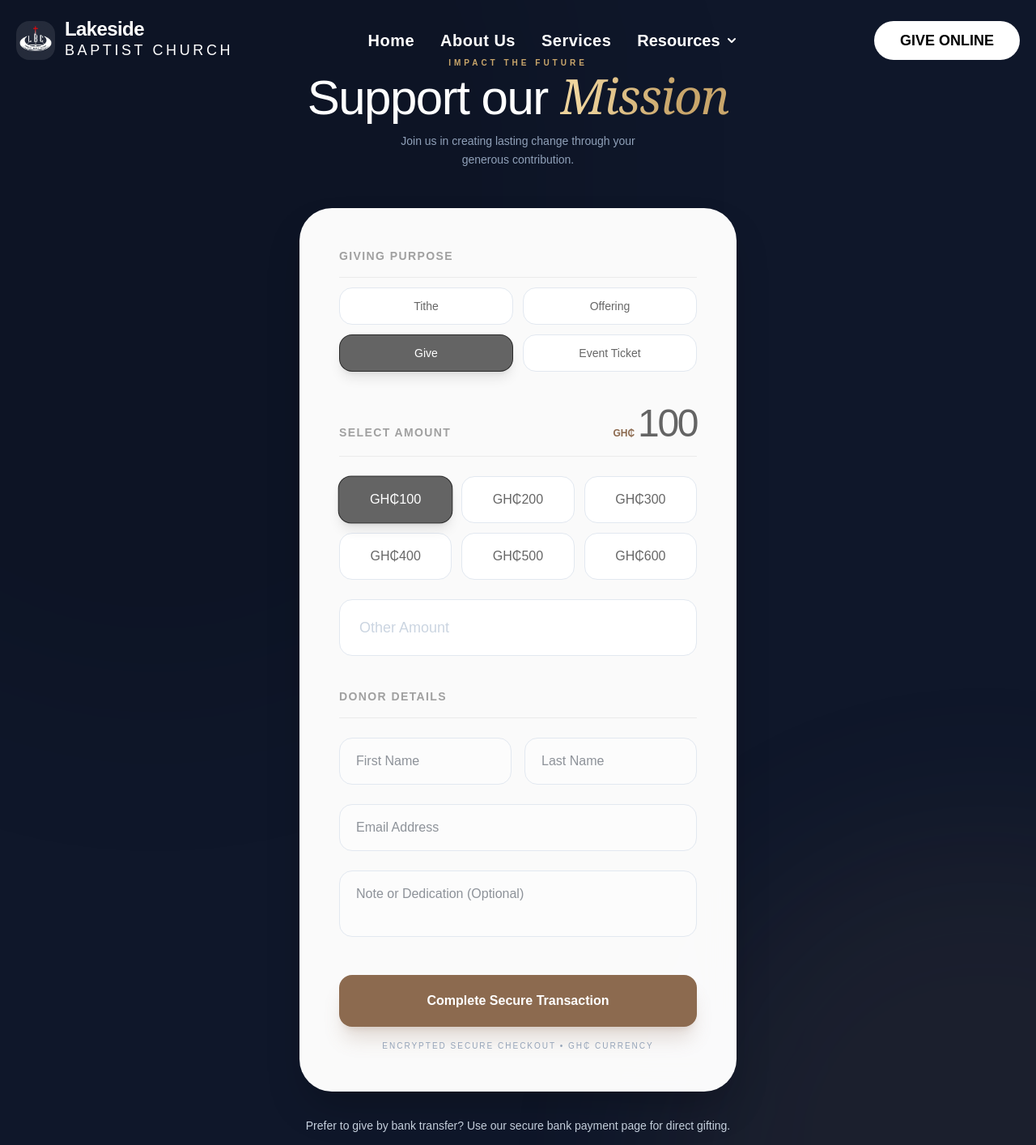
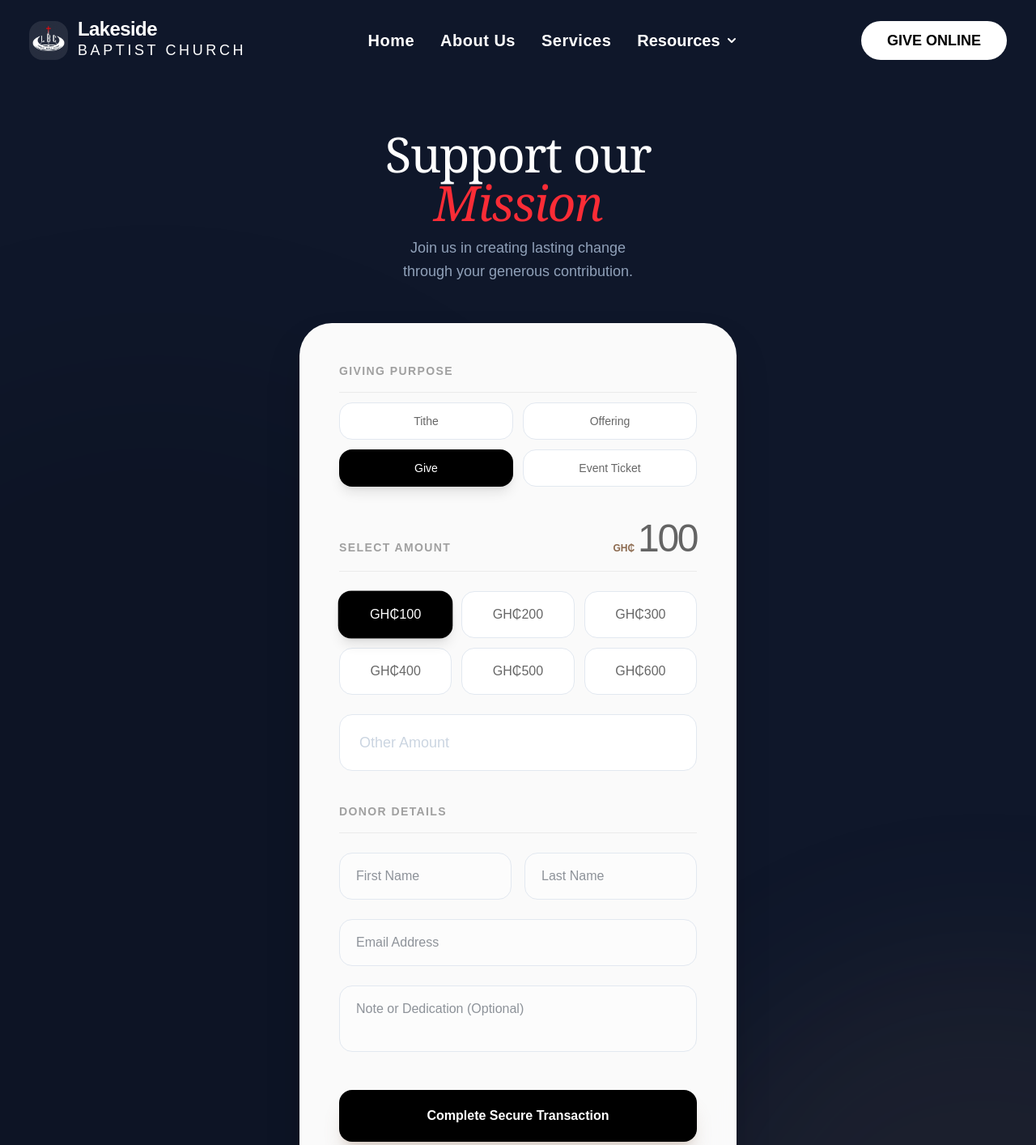
Before and after one commit to TawiahObedCodeX/lakesidebaptistoffical, a Next.js app: page /donation in a window 1280 px wide. Shown: the top 1414 px of the page at 81% size. Built offline with nearby package versions, Linux system fonts and the light colour scheme; a web font is replaced by a local one.

Commit message:
did few changes in the frontend base

```diff
--- a/src/app/donation/donation-form.tsx
+++ b/src/app/donation/donation-form.tsx
@@ -109,7 +109,7 @@ export function DonationForm() {
               type="button"
               onClick={() => setPurpose(p.value)}
               className={`py-3 px-4 rounded-xl font-medium transition-all duration-300 border text-sm ${purpose === p.value
-                ? "bg-brand-primary border-brand-primary text-white shadow-lg"
+                ? "bg-black border-brand-primary text-white shadow-lg"
                 : "bg-white border-neutral-200 text-brand-primary hover:border-brand-accent hover:bg-neutral-50"
                 }`}
             >
@@ -143,7 +143,7 @@ export function DonationForm() {
                 setCustomAmount("");
               }}
               className={`py-4 rounded-xl font-medium transition-all duration-300 border ${!customAmount && selectedPreset === amt
-                ? "bg-brand-primary border-brand-primary text-white shadow-lg scale-[1.02]"
+                ? "bg-black border-brand-primary text-white shadow-lg scale-[1.02]"
                 : "bg-white border-neutral-200 text-brand-primary hover:border-brand-accent hover:bg-neutral-50"
                 }`}
             >
@@ -208,7 +208,7 @@ export function DonationForm() {
         <button
           type="submit"
           disabled={loading}
-          className="w-full py-5 rounded-xl bg-brand-secondary hover:bg-brand-secondary-dark active:scale-[0.99] transition-all font-bold text-white shadow-xl shadow-brand-secondary/20 flex items-center justify-center gap-3 disabled:opacity-50"
+          className="w-full py-5 rounded-xl bg-black hover:bg-blue-700 active:scale-[0.99] transition-all font-bold text-white shadow-xl shadow-brand-secondary/20 flex items-center justify-center gap-3 disabled:opacity-50"
         >
           {loading ? (
             <div className="h-5 w-5 animate-spin rounded-full border-2 border-white/30 border-t-white" />
--- a/src/app/donation/page.tsx
+++ b/src/app/donation/page.tsx
@@ -11,35 +11,27 @@ export default function DonationPage() {
           backdrop-filter: blur(20px);
           border: 1px solid rgba(255, 255, 255, 0.2);
         }
-        .text-shimmer {
-          background: linear-gradient(to right, #C9A66B 20%, #F0D69F 50%, #C9A66B 80%);
-          background-size: 200% auto;
-          -webkit-background-clip: text;
-          -webkit-text-fill-color: transparent;
-          animation: shimmer 4s linear infinite;
-        }
+
         @keyframes shimmer { to { background-position: 200% center; } }
       `}</style>
 
-      <main className="min-h-dvh relative overflow-hidden flex items-center justify-center py-16 px-4"
+      <main className="min-h-dvh relative overflow-hidden flex items-center justify-center py-40 px-4"
         style={{ background: '#0F172A' }}>
 
         {/* Massive Background Aurora Elements */}
         <div className="absolute inset-0 pointer-events-none overflow-hidden">
-          <div className="absolute -top-1/4 -left-1/4 w-[80%] h-[80%] bg-brand-primary/20 blur-[120px] rounded-full animate-pulse" />
+          <div className="absolute top-1/4 -left-1/4 w-[80%] h-[80%] bg-brand-primary/20 blur-[120px] rounded-full animate-pulse" />
           <div className="absolute -bottom-1/4 -right-1/4 w-[60%] h-[60%] bg-brand-secondary/10 blur-[100px] rounded-full" />
         </div>
 
-        <div className="relative z-10 w-full max-w-[540px]">
+        <div className="relative z-10 w-full max-w-135">
           {/* Minimalist Header */}
           <div className="text-center mb-12 space-y-3">
-            <span className="text-[10px] font-bold tracking-[0.4em] text-brand-accent uppercase">
-              Impact the Future
-            </span>
-            <h1 className="text-5xl md:text-6xl font-light tracking-tight text-white">
-              Support our <span className="text-shimmer italic font-serif">Mission</span>
+
+            <h1 className="text-5xl md:text-6xl font-light tracking-tight font-serif text-white">
+              Support our <span className="text-shimmer italic font-serif text-red-500">Mission</span>
             </h1>
-            <p className="text-slate-400 text-sm max-w-xs mx-auto font-light leading-relaxed">
+            <p className="text-slate-400 text-lg max-w-xs mx-auto font-light leading-relaxed">
               Join us in creating lasting change through your generous contribution.
             </p>
           </div>
--- a/src/app/services/page.tsx
+++ b/src/app/services/page.tsx
@@ -235,9 +235,9 @@ export default function ServicesPage() {
       {/* 4. Ministries Grid */}
       <section className="py-24 max-w-7xl mx-auto px-6">
         <div className="text-center mb-20">
-          <h2 className="text-brand-secondary font-bold tracking-widest uppercase text-sm mb-4">What we offer</h2>
+          {/* <h2 className="text-brand-secondary font-bold tracking-widest uppercase text-sm mb-4">What we offer</h2> */}
           <h3 className="text-4xl font-serif font-bold text-brand-primary">Our Ministries</h3>
-          <div className="w-24 h-1 bg-brand-accent mx-auto mt-6 rounded-full" />
+          <div className="w-24 h-1 bg-blue-900 mx-auto mt-6 rounded-full" />
         </div>
 
         <div className="grid sm:grid-cols-2 lg:grid-cols-4 gap-8">
@@ -256,7 +256,7 @@ export default function ServicesPage() {
               <p className="text-site-muted text-[15px] leading-relaxed grow">{m.desc}</p>
               <Link
                 href="/ministries"
-                className="mt-8 text-brand-accent font-bold text-xs uppercase tracking-widest hover:text-brand-primary inline-flex items-center gap-2 group-hover:gap-3 transition-all"
+                className="mt-8 text-black font-bold text-xs uppercase tracking-widest hover:text-blue-700 inline-flex items-center gap-2 group-hover:gap-3 transition-all"
               >
                 Learn More <span className="text-lg">→</span>
               </Link>
--- a/src/app/updates/page.tsx
+++ b/src/app/updates/page.tsx
@@ -100,7 +100,7 @@ export default function BlogPage() {
           <div className="absolute inset-0 bg-blue-900" />
         </div>
         <div className="relative z-10 px-6">
-          <h1 className="text-4xl md:text-6xl font-bold font-serif text-red-600 leading-tight">
+          <h1 className="text-4xl md:text-6xl font-bold font-serif text-white leading-tight">
             Inspiring Stories & Sermons
           </h1>
           <p className="mt-4 text-white/80 max-w-2xl mx-auto text-xl">
--- a/src/components/HomeHero.tsx
+++ b/src/components/HomeHero.tsx
@@ -88,7 +88,7 @@ export function HomeHero() {
                 className="mb-6 inline-flex items-center l"
               >
                 <span className="lg:text-2xl font-bold font-serif tracking-[0.4em] text-white uppercase sm:text-xs">
-                  Welcome to Lakeside
+                  WELCOME To LBC
                 </span>
               </motion.div>
 
@@ -100,7 +100,7 @@ export function HomeHero() {
                 className="mb-4 text-3xl font-black leading-[0.95]  text-white sm:text-7xl md:text-3xl lg:text-7xl uppercase "
               >
                 {slides[index].title} <br />
-                <span className="text-red-600 not-italic drop-shadow-2xl">{slides[index].subtitle}</span>
+                <span className="text-white not-italic drop-shadow-2xl">{slides[index].subtitle}</span>
               </motion.h1>
 
               {/* High-Impact Highlight */}
--- a/src/components/SiteHeader.tsx
+++ b/src/components/SiteHeader.tsx
@@ -16,7 +16,7 @@ const pagesDropdownItems = [
   { href: "/updates", label: "Updates" },
   // { href: "/sermons", label: "Sermons" },
   { href: "/ministries", label: "Ministries" },
-  { href: "/pastor", label: "Pastor" },
+  { href: "/leaders", label: "Leaders" },
   { href: "/gallery", label: "Gallery" },
   { href: "/contact", label: "Contact" },
 ];
@@ -41,7 +41,7 @@ export function SiteHeader() {
           : "py-6 bg-transparent"
       }`}
     >
-      <div className="mx-auto px-5   flex items-center justify-between">
+      <div className="mx-auto px-5 lg:px-9   flex items-center justify-between">
         {/* Logo Section */}
         <Link href="/" className="flex items-center gap-3 group relative z-110">
           <div className="relative h-12 w-12 overflow-hidden rounded-xl bg-white/10 p-1 backdrop-blur-md transition-transform group-hover:scale-110">
```
Also changed, not shown: src/app/contact/page.tsx (+7 -7 lines), src/app/leaders/page.tsx (renamed from src/app/pastor/page.tsx, +12 -12 lines), src/components/SiteFooter.tsx (+7 -7 lines).
